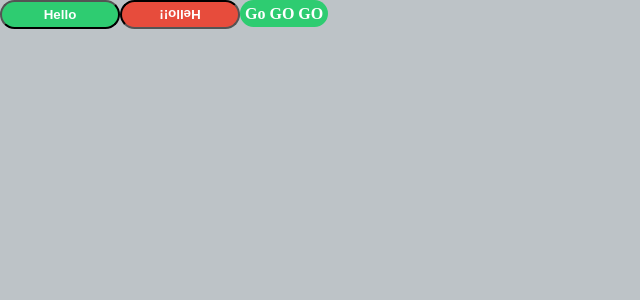
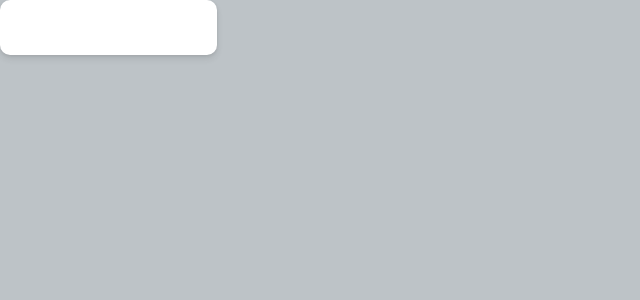
Before and after one commit to smk950226/reactstyle, a React (Create React App) app: page / in a window 1280 px wide. Shown: the top 300 px of the page, without its empty margins (0-640 px from the left). Built offline with nearby package versions, Linux system fonts and the light colour scheme; the HTML template or start-up script is replaced by a standard one.

Commit message:
attribute and mixin

```diff
--- a/src/App.js
+++ b/src/App.js
@@ -1,5 +1,5 @@
 import React, { Component } from 'react';
-import styled, { injectGlobal, keyframes } from 'styled-components';
+import styled, { injectGlobal,css } from 'styled-components';
 
 injectGlobal`
   body{
@@ -7,18 +7,30 @@ injectGlobal`
     margin: 0;
   }
 `
+//card를 사용할 떄마다 쓰고싶은 스타일
+const awsomeCard = css`
+  box-shadow: 0 4px 6px rgba(50,50,50,0.11), 0 1px 3px rgba(0,0,0,0.08);
+  background-color: white;
+  border-radius: 10px;
+  padding: 20px;
+`
 
 class App extends Component {
   render() {
     return (
     <Container>
-      <Button>Hello</Button>
-      <Button danger rotationTime={5}>Hello!!</Button>
-      <Anchor href="https://www.naver.com/">Go GO GO</Anchor>
+      <Input />
     </Container>
     );
   }
 }
+
+const Input = styled.input.attrs({
+  required: true
+})`
+  border: none;
+  ${awsomeCard};
+`
 
 const Container = styled.div`
   height: 100vh;
@@ -26,37 +38,4 @@ const Container = styled.div`
   background-color: #bdc3c7;
 `
 
-const Button = styled.button`
-  border-radius: 50px;
-  padding: 5px;
-  min-width: 120px;
-  color: #fff;
-  font-weight: 600;
-  -webkit-appearance: none;
-  cursor: pointer;
-  &:active,
-  &:focus{
-    outline: none;
-  }
-  background-color: ${props => props.danger ? "#e74c3c" : "#2ecc71"}
-  ${props => {
-    if(props.danger){
-      return `animation: ${rotation} ${props.rotationTime}s linear infinite;`
-    }
-  }}
-`
-
-const Anchor = Button.withComponent('a').extend`
-  text-decoration: none;
-`;
-
-const rotation = keyframes`
-  from{
-    transform: rotate(0deg);
-  }
-  to{
-    transform: rotate(360deg);
-  }
-`
-
 export default App;
```
